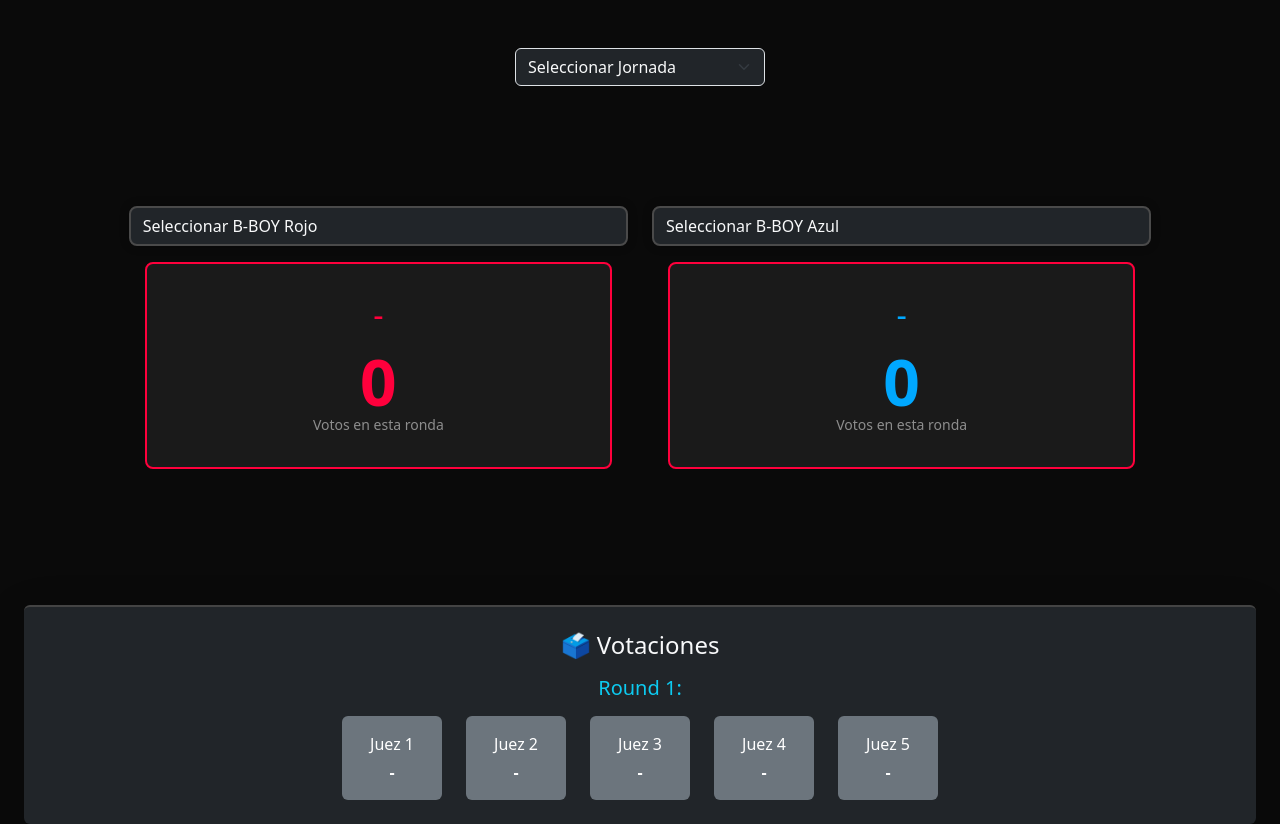
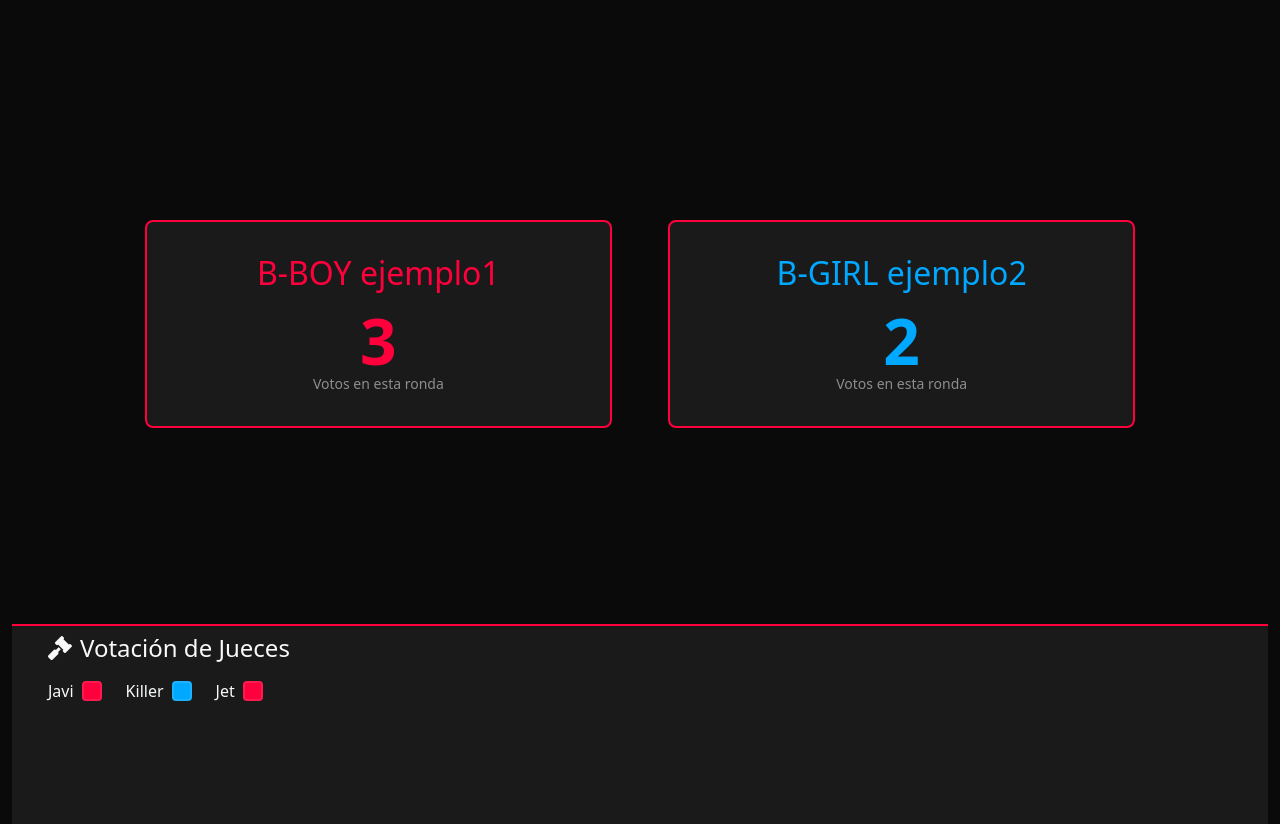
Before and after one commit to JavierMadrigal22/Judging-Bboy-App, a Flask app: page /main in a window 1280 px wide. Shown: the part 64-888 px from the top of the page. Run offline with Flask 3, Linux system fonts and the light colour scheme; a user stored in the database is signed in; data comes from the database, SQL or seed files in the repository; some libraries are stand-ins or nearby versions.

Commit message:
Editing vote.html

```diff
--- a/app.py
+++ b/app.py
@@ -56,10 +56,11 @@ class Competitor(db.Model):
     wins = db.Column(db.Integer, default=0)
     ties = db.Column(db.Integer, default=0)
     losses = db.Column(db.Integer, default=0)
-    event_id = db.Column(db.Integer, db.ForeignKey('event.id'), nullable=False)
-    user_id = db.Column(db.Integer, db.ForeignKey('user.id'))
+    event_id = db.Column(db.Integer, db.ForeignKey('event.id'))  # Relación con evento
+    user_id = db.Column(db.Integer, db.ForeignKey('user.id'))    # Relación con usuario
 
-    event = db.relationship('Event', back_populates='competitors')
+    # Relación única y bien definida
+    event = db.relationship('Event', backref='competitors')
     user = db.relationship('User', backref='competitor_profiles')
 
 class Battle(db.Model):
@@ -76,7 +77,7 @@ class Event(db.Model):
     created_at = db.Column(db.DateTime, default=datetime.utcnow)
     is_active = db.Column(db.Boolean, default=True)
 
-    competitors = db.relationship('Competitor', back_populates='event', lazy=True)
+    # Relación con participantes
     participants = db.relationship('Participation', backref='event', lazy='dynamic')
 
 
@@ -334,55 +335,10 @@ def view_event(event_id):
                          participants=participants,
                          competitors=competitors)
 
-    # Añade estas rutas antes del contexto de procesamiento
-
-@app.route('/get_competitors/<int:event_id>')
-@login_required
-def get_competitors(event_id):
-    try:
-        competitors = Competitor.query.filter_by(event_id=event_id).all()
-        return jsonify([{
-            'id': c.id,
-            'name': c.name,
-            'total_points': c.total_points,  # Nombre de campo consistente
-            'battles': c.battles,
-            'wins': c.wins,
-            'ties': c.ties,
-            'losses': c.losses
-        } for c in competitors])
-    except Exception as e:
-        print(f"Error: {str(e)}")
-        return jsonify([])
-
-@app.route('/get_competitor/<int:competitor_id>')
-@login_required
-def get_competitor(competitor_id):
-    try:
-        competitor = Competitor.query.get(competitor_id)
-        if not competitor:
-            return jsonify({})
-
-        return jsonify({
-            'name': competitor.name,
-            'total_points': competitor.total_points,
-            'battles': competitor.battles,
-            'wins': competitor.wins,
-            'ties': competitor.ties,
-            'losses': competitor.losses
-        })
-
-    except Exception as e:
-        print(f"Error getting competitor: {str(e)}")
-        return jsonify({})
-
 @app.context_processor
 def inject_events():
-    try:
-        events = Event.query.order_by(Event.created_at.desc()).all()
-        return dict(all_events=events)
-    except Exception as e:
-        print(f"Error getting events: {str(e)}")
-        return dict(all_events=[])
+    events = Event.query.order_by(Event.created_at.desc()).all()
+    return dict(all_events=events)
 
 # --- Inicialización ---
 if __name__ == '__main__':
--- a/static/css/custom.css
+++ b/static/css/custom.css
@@ -385,35 +385,3 @@ textarea.form-control {
     border-radius: 8px;
     overflow: hidden;
 }
-
-.winner-banner {
-    transform: rotate(-45deg);
-    background: gold;
-    position: absolute;
-    top: 20%;
-    left: 20%;
-    padding: 0.5rem 2rem;
-}
-
-.mvp-badge {
-    background: purple;
-    color: white;
-    padding: 0.2rem 0.5rem;
-    border-radius: 5px;
-    margin-left: 1rem;
-}
-
-.judge-verdict.red { color: #ff4444; }
-.judge-verdict.blue { color: #4444ff; }
-.judge-verdict.tie { color: #888; }
-
-.voting-section {
-    background-color: #2c2c2c;
-    border-top: 2px solid #444;
-}
-
-.vote-box {
-    min-width: 100px;
-    text-align: center;
-    color: #fff;
-}
--- a/static/js/shared.js
+++ b/static/js/shared.js
@@ -1,8 +1,11 @@
-// shared.js (actualización)
+// shared.js
+let currentRound = parseInt(localStorage.getItem('currentRound')) || 1;
+const categories = ['fundación', 'originalidad', 'dinámica', 'ejecución', 'batalla'];
+
+// ========== FUNCIONES BÁSICAS ==========
 function updateCompetitorNames() {
     const redName = localStorage.getItem('selectedRedName');
     const blueName = localStorage.getItem('selectedBlueName');
-    const categories = ['fundación', 'originalidad', 'dinámica', 'ejecución', 'batalla'];
 
     categories.forEach(category => {
         const redElement = document.getElementById(`redCompetitorName-${category}`);
@@ -13,67 +16,141 @@ function updateCompetitorNames() {
     });
 }
 
-// Escuchar ambos eventos
-window.addEventListener('storage', updateCompetitorNames);
-window.addEventListener('storageUpdate', updateCompetitorNames); // Nuevo evento
+function setCurrentRound(round) {
+    currentRound = round;
+    localStorage.setItem('currentRound', currentRound);
+    document.querySelectorAll('.round-display').forEach(el => {
+        el.textContent = `Round ${currentRound}:`;
+    });
+    window.dispatchEvent(new Event('updateVotes'));
+}
 
-// Inicializar al cargar
-document.addEventListener('DOMContentLoaded', updateCompetitorNames);
-
-// Función para actualizar votos
-function updateVotes() {
-    document.querySelectorAll('.judge-vote').forEach(container => {
-        const judgeId = container.dataset.judgeId;
-        const categories = ['fundación', 'originalidad', 'dinámica', 'ejecución', 'batalla'];
-
-        // Calcular votos totales
-        let redTotal = 0;
-        let blueTotal = 0;
+// ========== LÓGICA DE VOTACIÓN ==========
+function calculateJudgeVote(judgeId) {
+    let redTotal = 0, blueTotal = 0;
 
     categories.forEach(category => {
-            const vote = localStorage.getItem(`judge-${judgeId}-${category}`);
+        const vote = localStorage.getItem(`judge-${judgeId}-${category}-round${currentRound}`);
         if (vote === 'red') redTotal++;
         if (vote === 'blue') blueTotal++;
     });
 
-        // Determinar color ganador
+    return { redTotal, blueTotal };
+}
+
+function updateJudgeDisplay(container) {
+    const judgeId = container.dataset.judgeId;
+    const { redTotal, blueTotal } = calculateJudgeVote(judgeId);
     const voteDisplay = container.querySelector('.vote-display');
+
+    container.classList.remove('neon-border-red', 'neon-border-blue', 'neon-border-gray');
+    voteDisplay.style.color = 'inherit';
+
     if (redTotal > blueTotal) {
         container.classList.add('neon-border-red');
-            container.classList.remove('neon-border-blue');
         voteDisplay.textContent = 'ROJO';
         voteDisplay.style.color = '#ff0000';
     } else if (blueTotal > redTotal) {
         container.classList.add('neon-border-blue');
-            container.classList.remove('neon-border-red');
         voteDisplay.textContent = 'AZUL';
         voteDisplay.style.color = '#0066ff';
     } else {
-            container.classList.remove('neon-border-red', 'neon-border-blue');
+        container.classList.add('neon-border-gray');
         voteDisplay.textContent = '-';
-            voteDisplay.style.color = 'inherit';
+    }
+}
+
+// ========== CONTROL DE RONDAS ==========
+function checkRoundCompletion() {
+    const allJudges = document.querySelectorAll('.judge-vote');
+    let allJudgesCompleted = true;
+
+    allJudges.forEach(judge => {
+        const judgeId = judge.dataset.judgeId;
+        let hasAllVotes = true;
+
+        categories.forEach(category => {
+            if (!localStorage.getItem(`judge-${judgeId}-${category}-round${currentRound}`)) {
+                hasAllVotes = false;
             }
         });
+
+        if (!hasAllVotes) allJudgesCompleted = false;
+    });
+
+    if (allJudgesCompleted) {
+        const results = calculateRoundResults();
+        handleRoundTransition(results);
+    }
 }
 
-// Escuchar eventos de votación
-window.addEventListener('storage', updateVotes);
-document.addEventListener('DOMContentLoaded', updateVotes);
+function calculateRoundResults() {
+    const judges = document.querySelectorAll('.judge-vote');
+    let redWins = 0, blueWins = 0;
 
+    judges.forEach(judge => {
+        const { redTotal, blueTotal } = calculateJudgeVote(judge.dataset.judgeId);
+        if (redTotal > blueTotal) redWins++;
+        if (blueTotal > redTotal) blueWins++;
+    });
+
+    return { redWins, blueWins };
+}
+
+function handleRoundTransition(results) {
+    if (currentRound === 1) {
+        setCurrentRound(2);
+    } else if (currentRound === 2) {
+        if (results.redWins === results.blueWins) {
+            setCurrentRound(3);
+        } else {
+            // Lógica para finalizar la competencia
+            alert(`¡GANADOR: ${results.redWins > results.blueWins ? 'ROJO' : 'AZUL'}`);
+        }
+    } else if (currentRound === 3) {
+        // Lógica para ronda de desempate final
+    }
+}
+
+// ========== EVENTOS ==========
+function handleStorageUpdate() {
+    updateCompetitorNames();
+    document.querySelectorAll('.judge-vote').forEach(updateJudgeDisplay);
+    checkRoundCompletion();
+}
+
+document.addEventListener('DOMContentLoaded', () => {
+    updateCompetitorNames();
+    setCurrentRound(currentRound); // Inicializar display
+    window.addEventListener('storage', handleStorageUpdate);
+    window.addEventListener('updateVotes', handleStorageUpdate);
+});
+
+// ========== SUBMIT EVALUATION ==========
 function submitEvaluation(category) {
-    // Obtener votos
     const redScore = parseInt(document.querySelector(`input[name="${category}_bboy_rojo"]:checked`)?.value || 0);
     const blueScore = parseInt(document.querySelector(`input[name="${category}_bboy_azul"]:checked`)?.value || 0);
 
-    // Determinar ganador
-    const winner = redScore > blueScore ? 'red' : blueScore > redScore ? 'blue' : 'draw';
+    const winner = redScore > blueScore ? 'red' :
+                   blueScore > redScore ? 'blue' :
+                   'draw';
 
-    // Guardar en localStorage
-    localStorage.setItem(`judge-{{ current_user.id }}-${category}`, winner);
+    localStorage.setItem(
+        `judge-{{ current_user.id }}-${category}-round${currentRound}`,
+        winner
+    );
 
-    // Actualizar vista principal
-    window.dispatchEvent(new Event('storage'));
+    window.dispatchEvent(new Event('updateVotes'));
 
-    // Enviar datos al servidor (aquí tu lógica de AJAX)
-    // ...
+    // AJAX para guardar en backend
+    fetch('/save_vote', {
+        method: 'POST',
+        headers: { 'Content-Type': 'application/json' },
+        body: JSON.stringify({
+            judgeId: {{ current_user.id }},
+            category,
+            round: currentRound,
+            winner
+        })
+    });
 }
--- a/templates/main.html
+++ b/templates/main.html
@@ -1,183 +1,50 @@
 {% extends "base.html" %}
 {% block content %}
 <div class="container-fluid vh-100 d-flex flex-column">
-    <!-- Selectores Superiores -->
-    <div class="row mb-4 mt-4">
-        <div class="col-md-12">
-            <div class="d-flex gap-3 justify-content-center">
-                <!-- Dropdown de Jornadas -->
-                <select class="form-select bg-dark text-light" id="eventSelect" style="max-width: 250px;">
-                    <option value="">Seleccionar Jornada</option>
-                    {% for event in all_events %}
-                        <option value="{{ event.id }}">{{ event.name }}</option>
-                    {% endfor %}
-                </select>
-            </div>
-        </div>
-    </div>
-
     <!-- Sección Superior: Competidores -->
     <div class="row flex-grow-1 justify-content-center align-items-center">
         <!-- Rojo -->
-        <div class="col-md-5 h-55 position-relative">
-            <!-- Dropdown Competidor Rojo -->
-            <div class="mb-3">
-                <select class="form-select bg-dark text-light competitor-select" id="competitorRed">
-                    <option value="">Seleccionar B-BOY Rojo</option>
-                    {% for event in all_events %}
-                        {% if loop.first %}  {# Solo muestra participantes de la primera jornada inicialmente #}
-                            {% for competitor in event.competitors %}
-                                <option value="{{ competitor.id }}" data-event="{{ event.id }}">{{ competitor.name }}</option>
-                            {% endfor %}
-                        {% endif %}
-                    {% endfor %}
-                </select>
-            </div>
-
+        <div class="col-md-5 h-55">
             <div class="competitor-card-top bg-underground-gray h-75 d-flex flex-column justify-content-center">
-                <h2 class="neon-red text-center mb-0" id="redName">-</h2>
-                <div class="votes-display-lg neon-red text-center mt-3" id="redPoints">0</div>
+                <h2 class="neon-red text-center mb-0">B-BOY ejemplo1</h2>
+                <div class="votes-display-lg neon-red text-center mt-3">3</div>
                 <small class="text-center text-light-50">Votos en esta ronda</small>
             </div>
         </div>
 
         <!-- Azul -->
-        <div class="col-md-5 h-55 position-relative">
-            <!-- Dropdown Competidor Azul -->
-            <div class="mb-3">
-                <select class="form-select bg-dark text-light competitor-select" id="competitorBlue">
-                    <option value="">Seleccionar B-BOY Azul</option>
-                    {% for event in all_events %}
-                        {% if loop.first %}  {# Solo muestra participantes de la primera jornada inicialmente #}
-                            {% for competitor in event.competitors %}
-                                <option value="{{ competitor.id }}" data-event="{{ event.id }}">{{ competitor.name }}</option>
-                            {% endfor %}
-                        {% endif %}
-                    {% endfor %}
-                </select>
-            </div>
-
+        <div class="col-md-5 h-55">
             <div class="competitor-card-top bg-underground-gray h-75 d-flex flex-column justify-content-center">
-                <h2 class="neon-blue text-center mb-0" id="blueName">-</h2>
-                <div class="votes-display-lg neon-blue text-center mt-3" id="bluePoints">0</div>
+                <h2 class="neon-blue text-center mb-0">B-GIRL ejemplo2</h2>
+                <div class="votes-display-lg neon-blue text-center mt-3">2</div>
                 <small class="text-center text-light-50">Votos en esta ronda</small>
             </div>
         </div>
     </div>
 
-    <!-- Sección Inferior: Jueces (mantenemos la existente) -->
-    <!-- Sección Inferior: Votaciones -->
-<div class="row mt-4">
-    <div class="col-md-12">
-        <div class="voting-section text-center bg-dark text-light p-4 rounded shadow-lg">
-            <h4 class="mb-3">🗳️ Votaciones</h4>
-            <h5 class="text-info">Round 1:</h5>
-            <div class="d-flex justify-content-center gap-4 mt-3">
-                <!-- Voto Juez 1 -->
-                <div class="vote-box p-3 bg-secondary rounded">
-                    <p class="mb-1">Juez 1</p>
-                    <strong id="judge1Vote">-</strong>
+    <!-- Sección Inferior: Jueces -->
+    <div class="row judges-section bg-underground-gray py-2">
+        <div class="col-12">
+            <h4 class="text-light mb-3 px-4"><i class="fas fa-gavel me-2"></i>Votación de Jueces</h4>
+            <div class="d-flex flex-wrap gap-4 px-4">
+                <!-- Ejemplo de juez con voto -->
+                <div class="d-flex align-items-center gap-2">
+                    <span class="text-light">Javi</span>
+                    <div class="vote-indicator bg-underground-red"></div>
                 </div>
-                <!-- Voto Juez 2 -->
-                <div class="vote-box p-3 bg-secondary rounded">
-                    <p class="mb-1">Juez 2</p>
-                    <strong id="judge2Vote">-</strong>
+
+                <!-- Otros jueces -->
+                <div class="d-flex align-items-center gap-2">
+                    <span class="text-light">Killer</span>
+                    <div class="vote-indicator bg-underground-blue"></div>
                 </div>
-                <!-- Voto Juez 3 -->
-                <div class="vote-box p-3 bg-secondary rounded">
-                    <p class="mb-1">Juez 3</p>
-                    <strong id="judge3Vote">-</strong>
-                </div>
-                <div class="vote-box p-3 bg-secondary rounded">
-                    <p class="mb-1">Juez 4</p>
-                    <strong id="judge3Vote">-</strong>
-                </div>
-                <div class="vote-box p-3 bg-secondary rounded">
-                    <p class="mb-1">Juez 5</p>
-                    <strong id="judge3Vote">-</strong>
+
+                <div class="d-flex align-items-center gap-2">
+                    <span class="text-light">Jet</span>
+                    <div class="vote-indicator bg-underground-red"></div>
                 </div>
             </div>
         </div>
     </div>
 </div>
-
-</div>
-
-<script>
-document.addEventListener('DOMContentLoaded', function() {
-    const eventSelect = document.getElementById('eventSelect');
-    const competitorRed = document.getElementById('competitorRed');
-    const competitorBlue = document.getElementById('competitorBlue');
-
-    // Actualizar competidores al seleccionar jornada
-    eventSelect.addEventListener('change', function() {
-        const eventId = this.value;
-
-        fetch(`/get_competitors/${eventId}`)
-            .then(response => response.json())
-            .then(competitors => {
-                // Actualizar ambos dropdowns
-                [competitorRed, competitorBlue].forEach(select => {
-                    select.innerHTML = '<option value="">Seleccionar B-BOY</option>';
-                    competitors.forEach(competitor => {
-                        const option = document.createElement('option');
-                        option.value = competitor.id;
-                        option.textContent = competitor.name;
-                        select.appendChild(option);
-                    });
-                });
-            });
-    });
-
-    // Actualizar tarjetas al seleccionar competidores
-    function updateCompetitorCard(selectElement, color) {
-        const competitorId = selectElement.value;
-        const nameElement = document.getElementById(`${color}Name`);
-        const pointsElement = document.getElementById(`${color}Points`);
-
-        // Dentro de updateCompetitorCard, reemplazar sessionStorage por localStorage
-if (competitorId) {
-    fetch(`/get_competitor/${competitorId}`)
-        .then(response => response.json())
-        .then(data => {
-            nameElement.textContent = data.name;
-            pointsElement.textContent = data.total_points;
-
-            // Guardar en localStorage
-            localStorage.setItem(`selected${color.charAt(0).toUpperCase() + color.slice(1)}Name`, data.name);
-
-            // Disparar evento de actualización
-            window.dispatchEvent(new Event('storageUpdate'));
-        });
-} else {
-            nameElement.textContent = '-';
-            pointsElement.textContent = '0';
-        }
-    }
-
-    competitorRed.addEventListener('change', () => updateCompetitorCard(competitorRed, 'red'));
-    competitorBlue.addEventListener('change', () => updateCompetitorCard(competitorBlue, 'blue'));
-});
-</script>
-
-<style>
-.competitor-select {
-    border: 2px solid #4a4a4a;
-    border-radius: 8px;
-    background: #1a1a1a;
-    color: white;
-    transition: all 0.3s ease;
-    box-shadow: 0 0 10px rgba(0, 0, 0, 0.3);
-}
-
-.competitor-select:focus {
-    border-color: #00f7ff;
-    box-shadow: 0 0 15px #00f7ff;
-}
-
-.competitor-select option {
-    background: #2a2a2a;
-    color: white;
-}
-</style>
 {% endblock %}
```
Also changed, not shown: instance/breaking.db. Lines whose indentation alone changed are shown as unchanged.
